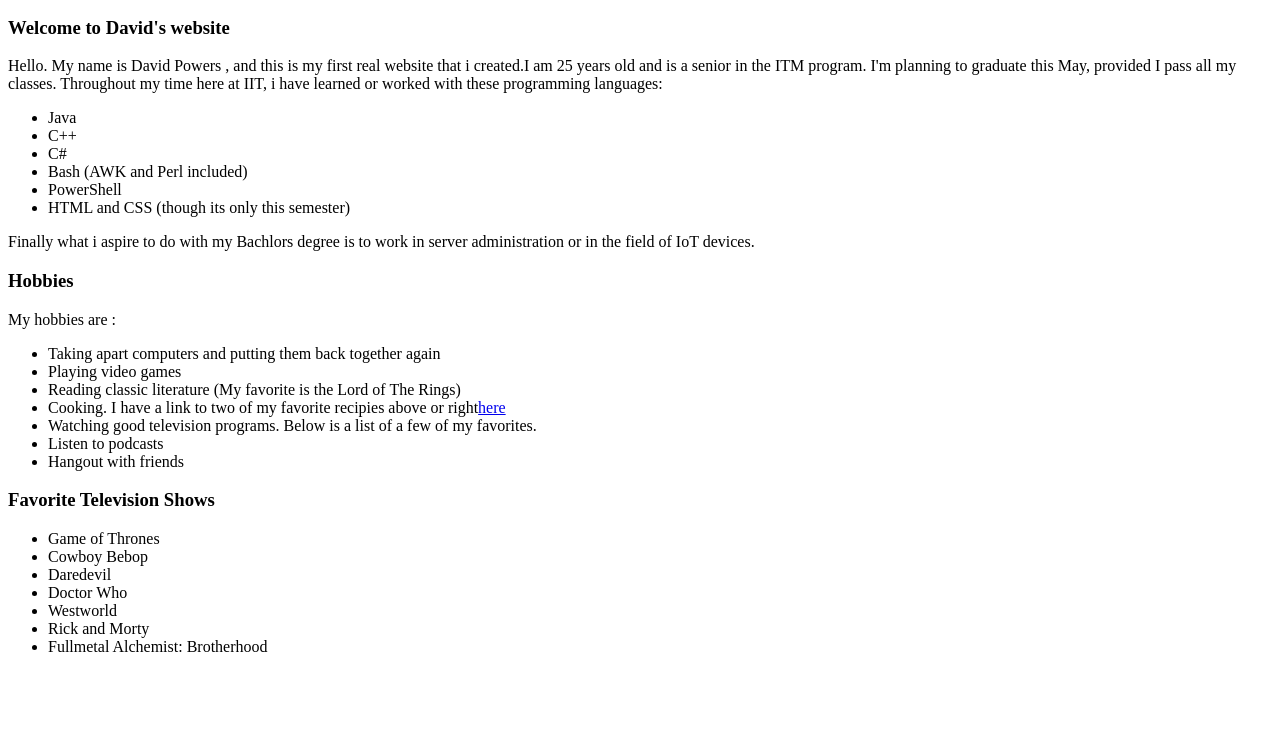
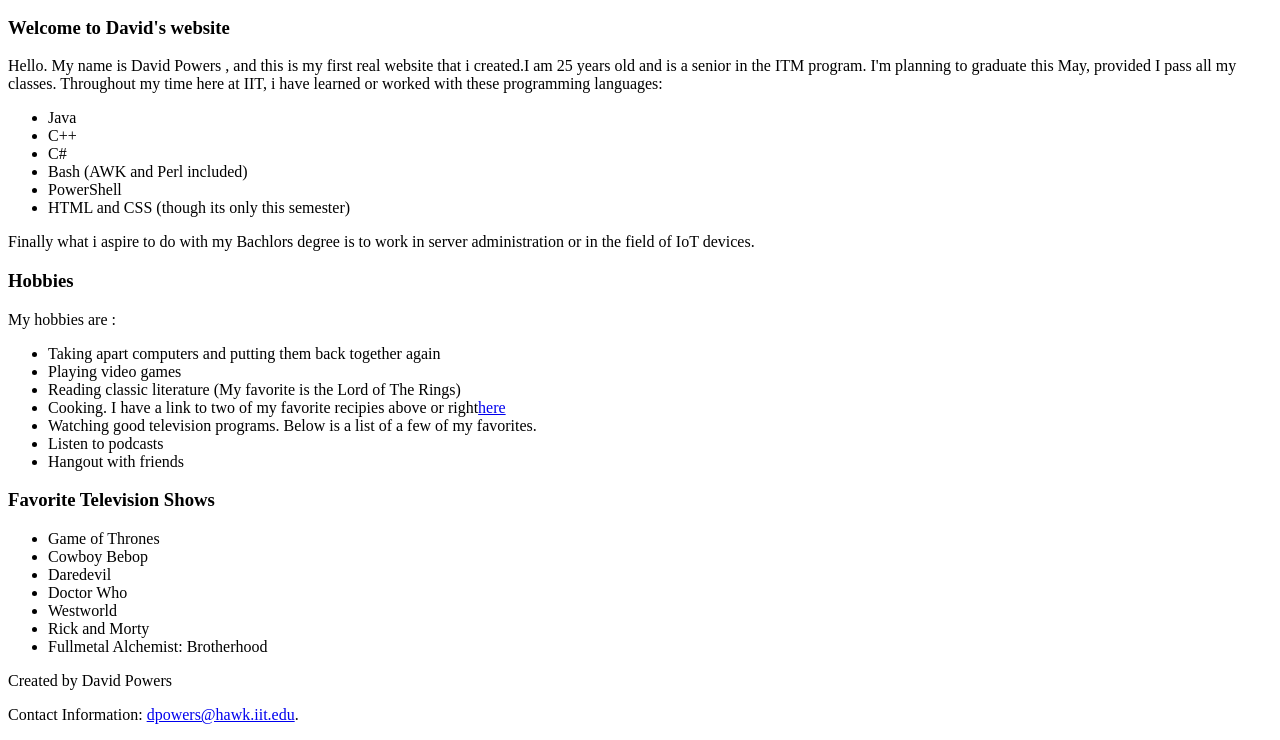
Before and after one commit to dpowers3/ITMD361Project1, a plain HTML site: page index.html in a window 1280 px wide. Shown: the part 118-858 px from the top of the page. Before the commit the page ends 800 px from the top, so only its background shows below. Drawn offline with Linux system fonts and the light colour scheme.

Commit message:
added footer to main page

```diff
--- a/index.html
+++ b/index.html
@@ -48,5 +48,9 @@
 					<li>Rick and Morty</li>
 					<li>Fullmetal Alchemist: Brotherhood</li>
 				</ul>
+			<footer>
+				<p>Created by David Powers</p>
+				<p>Contact Information: <a href="mailto:dpowers@hawk.iit.edu">dpowers@hawk.iit.edu</a>.</p>
+			</footer>
 		</body>
 </html>
```
